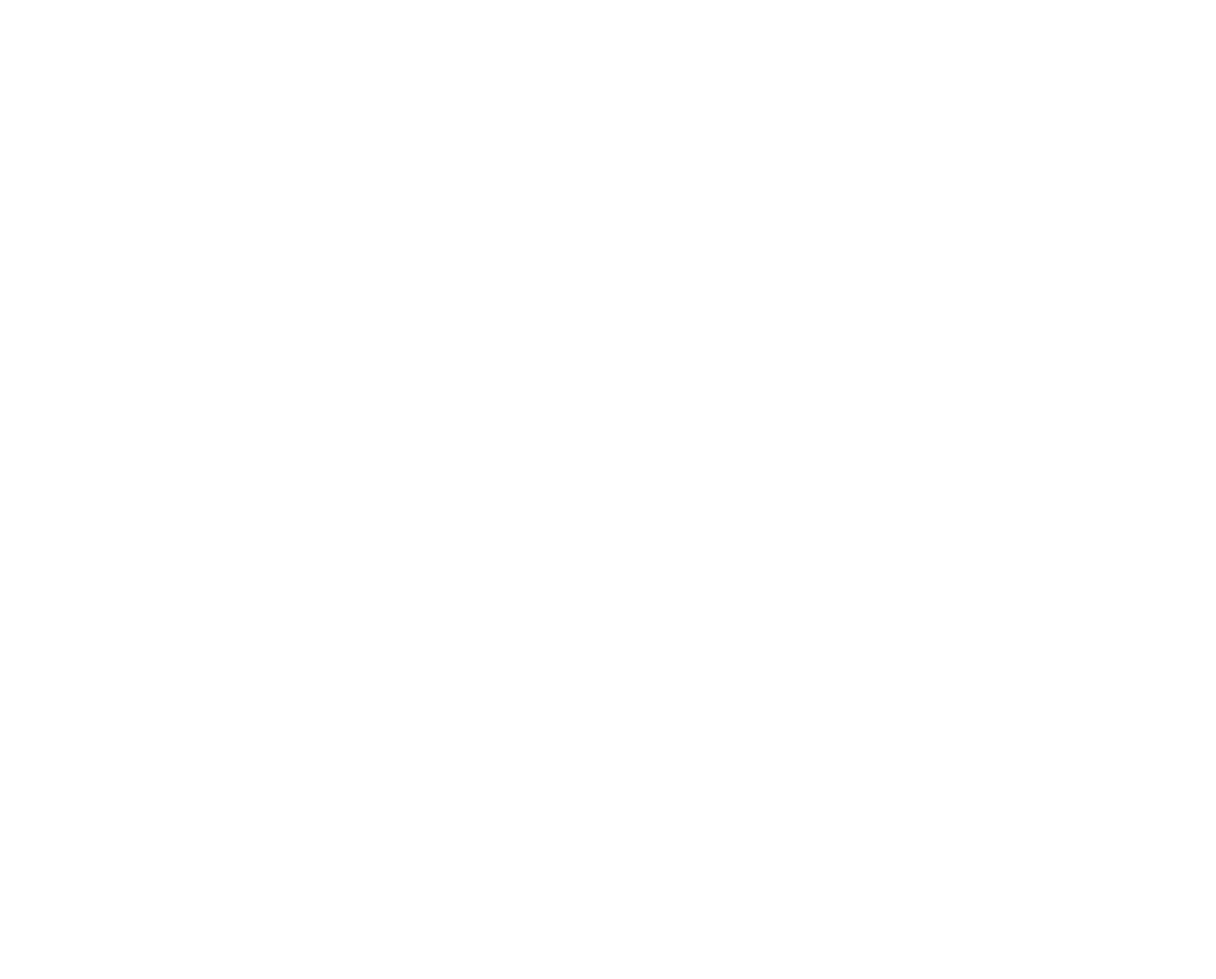
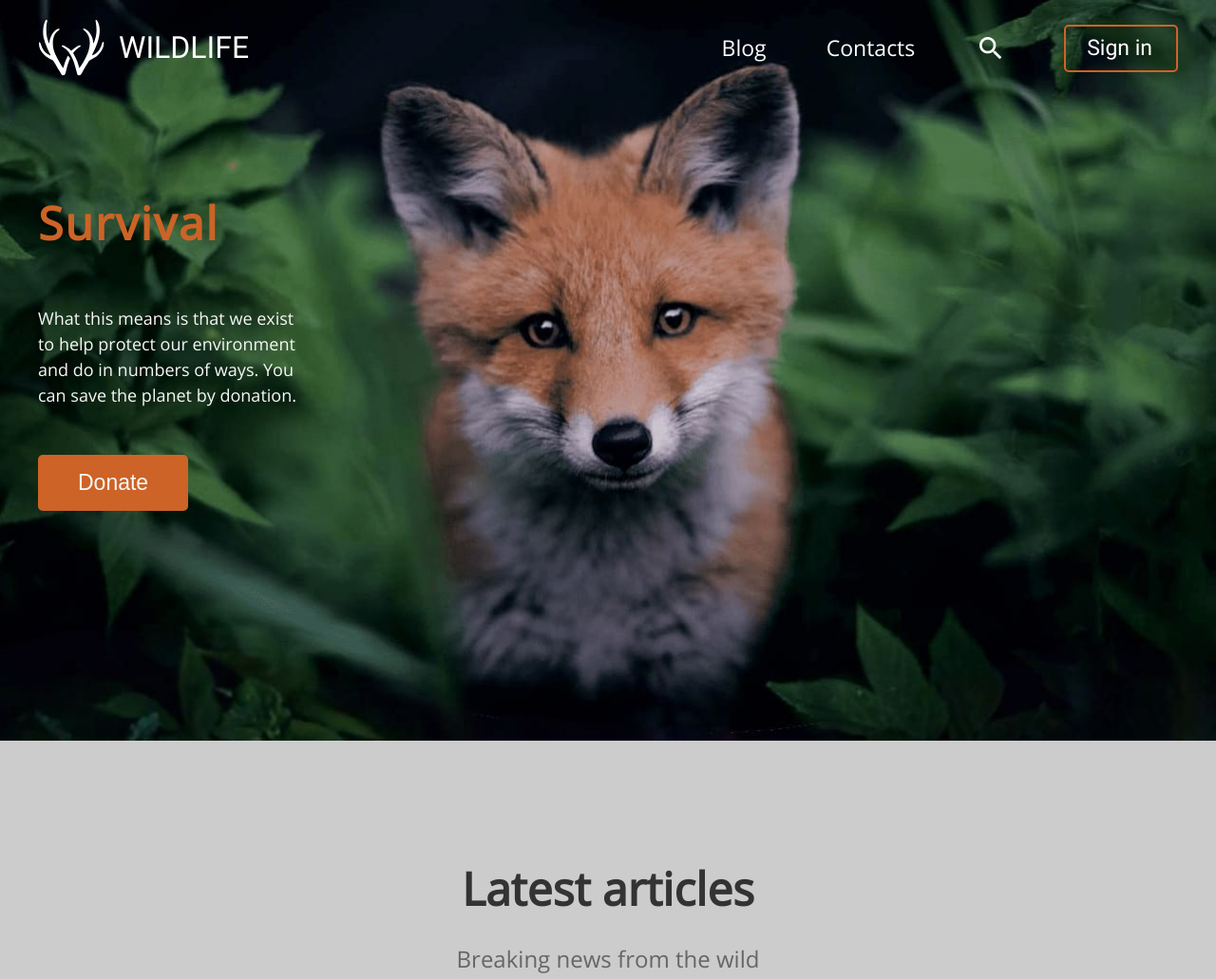
Before and after one commit to hokmyn/wildlife, a plain HTML site: page index.html in a window 1280 px wide. Shown: the top 1031 px of the page at 95% size. Before the commit the page ends 800 px from the top, so only its background shows below. Drawn offline with Linux system fonts and the light colour scheme.

Commit message:
feat: add main section

```diff
--- a/index.html
+++ b/index.html
@@ -8,6 +8,58 @@
   <title>Wildlife</title>
 </head>
 <body>
-
+  <header class="header">
+    <div class="wrapper">
+      <div class="header__wrapper">
+        <div class="header__logo logo">
+          <a href="/" class="logo-link">
+            <img src="./images/logo.svg" alt="logo" class="logo__image">
+            <span class="logo-text">wildlife</span>
+          </a>
+        </div>
+        <nav class="header__nav">
+          <ul class="header__list list">
+            <li class="list__item item">
+              <a href="/" class="item__link">Blog</a>
+            </li>
+            <li class="list__item item">
+              <a href="/" class="item__link">Contacts</a>
+            </li>
+            <li class="list__item list__item_search item">
+              <a href="/" class="item__link item__link_search">
+                <img src="./images/search-image.png" alt="search">
+              </a>
+            </li>
+            <li class="list__item item">
+              <a href="/" class="item__link">Sign in</a>
+            </li>
+          </ul>
+        </nav>
+      </div>
+    </div>
+  </header>
+  <main>
+    <section class="intro">
+      <div class="wrapper">
+        <h1 class="intro__title">Survival</h1>
+        <p class="intro__subtitle">
+          What this means is that we exist to help protect our environment and do in numbers of ways. You can save the planet by donation.
+        </p>
+        <button class="button button-donate">Donate</button>
+      </div>
+    </section>
+    <section class="main">
+      <h2 class="main__title">Latest articles</h2>
+      <p class="main__subtitle">Breaking news from the wild</p>
+      <div class="main__slider slider"></div>
+      <h3 class="main__form-title">Get notified about new amazing articles</h3>
+      <form class="main-form">
+        <fieldset>
+          <input type="text" class="main-form__input" placeholder="Email">
+          <button class="main-form__button button">Send</button>
+        </fieldset>
+      </form>
+    </section>
+  </main>
 </body>
 </html>
--- a/styles/style.css
+++ b/styles/style.css
@@ -8,6 +8,15 @@ html {
 }
 *::after, *::before {
   box-sizing: border-box;
+}
+
+body {
+  font-family: "Open Sans";
+  font-style: normal;
+  font-size: 16px;
+  line-height: 60px;
+  font-weight: normal;
+  color: #fff;
 }
 
 /* open-sans-regular - latin */
@@ -33,3 +42,213 @@ html {
     url('../fonts/roboto-v20-latin-regular.woff') format('woff');
   /* Chrome 6+, Firefox 3.6+, IE 9+, Safari 5.1+ */
 }
+
+.header {
+  position: absolute;
+  top: 0;
+  left: 0;
+  width: 100%;
+}
+
+.wrapper {
+  max-width: 1200px;
+  margin: 0 auto;
+}
+
+.header__wrapper {
+  display: flex;
+  flex-wrap: wrap;
+  align-items: center;
+  justify-content: space-between;
+  margin-top: 19px;
+}
+
+.header__logo {
+  margin-top: -2px;
+}
+
+.logo-link {
+  text-decoration: none;
+  display: flex;
+  align-items: center;
+}
+
+.logo-text {
+  color: #fff;
+  text-transform: uppercase;
+  font-family: Roboto;
+  font-weight: normal;
+  font-size: 32px;
+  margin-left: 15px;
+}
+
+.header__list {
+  display: flex;
+  flex-wrap: wrap;
+  list-style: none;
+  align-items: center;
+}
+
+.list__item:first-child {
+  margin-right: 63px;
+}
+
+.list__item:first-child .item__link {
+  line-height: 60px;
+}
+
+.list__item:nth-child(2) {
+  margin-right: 64px;
+}
+
+.list__item:nth-child(2) .item__link {
+  line-height: 62px;
+}
+
+.list__item_search {
+  line-height: 20px;
+  margin-right: 61px;
+}
+
+.item__link_search {
+  display: flex;
+}
+
+.list__item:last-child {
+  border: 2px solid #CD6326;
+  border-radius: 5px;
+  line-height: 18px;
+}
+
+.list__item:last-child .item__link {
+  font-family: Roboto;
+  padding: 0px 25px 0 22px;
+  line-height: 46px;
+}
+
+.item__link {
+  font-size: 23px;
+  color: #fff;
+  text-decoration: none;
+  line-height: 58px;
+}
+
+.item__link:hover,
+.item__link:focus,
+.item__link:active,
+.logo-link:hover {
+  opacity: .75;
+}
+
+.intro {
+  min-height: 780px;
+  background: url(../images/image-hero.jpg) no-repeat center;
+  background-size: cover;
+  padding-top: 199px;
+}
+
+.intro__title {
+  font-size: 48px;
+  line-height: 72px;
+  letter-spacing: 2px;
+  color: #CD6326;
+  margin-bottom: 51px;
+}
+
+.intro__subtitle {
+  font-size: 18px;
+  line-height: 27px;
+  color: #F7F7F7;
+  max-width: 274px;
+  margin-bottom: 49px;
+}
+
+.button {
+  background: #CD6326;
+  border-radius: 5px;
+  border: 0;
+  padding: 16px 42px;
+  font-size: 23px;
+  line-height: 27px;
+  color: #F7F7F7;
+  outline: none;
+  transition: All 0.5s ease;
+}
+
+.button:hover, .button:focus {
+  cursor: pointer;
+  background-color:#E39227;
+}
+
+.button:active {
+  background-color: #8F5613;
+}
+
+.button-donate:hover,
+.button-donate:focus,
+.button-donate:active {
+  border-radius: 15px;
+}
+
+.main {
+  padding-top: 120px;
+  padding-bottom: 240px;
+  background-color: #CCCCCC;
+}
+
+.main__title {
+  font-size: 48px;
+  line-height: 72px;
+  text-align: center;
+  color: #333333;
+  margin-bottom: 20px;
+}
+
+.main__subtitle {
+  font-size: 24px;
+  line-height: 36px;
+  text-align: center;
+  color: #666666;
+  margin-bottom: 120px;
+}
+
+.main__slider {
+  margin-bottom: 240px;
+}
+
+.main__form-title {
+  font-size: 27px;
+  line-height: 40px;
+  text-align: center;
+  color: #333333;
+  margin-bottom: 60px;
+}
+
+fieldset {
+  display: flex;
+  justify-content: center;
+  border: 0;
+}
+
+.main-form__input {
+  background-color: transparent;
+  border: 1px solid #666666;
+  width: 540px;
+  padding: 0 15px;
+  outline: none;
+}
+
+.main-form__input::placeholder {
+  font-family: Roboto;
+  font-style: normal;
+  font-weight: normal;
+  font-size: 23px;
+  line-height: 27px;
+  color: #666666;
+  opacity: 1;
+  transition: opacity 0.3s ease;
+}
+
+.main-form__input:focus::placeholder {
+  opacity: 0;
+}
```
Also changed, not shown: wildlife.jpg (added).
